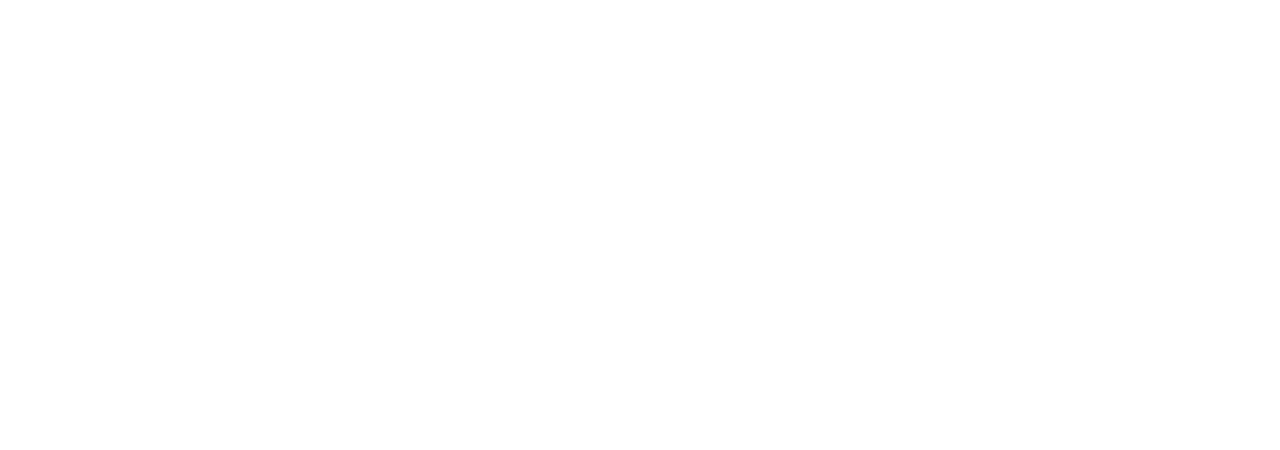
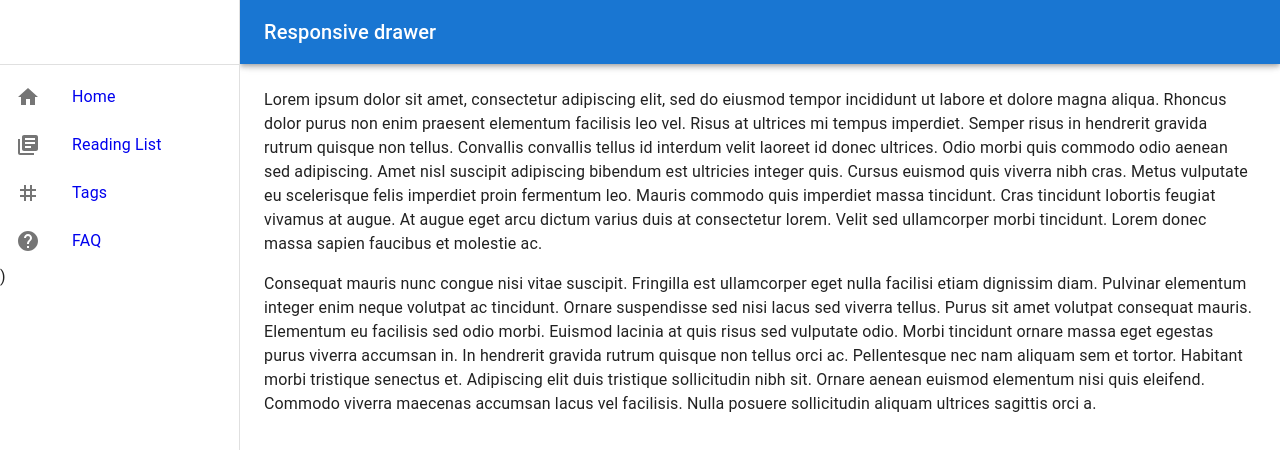
Before and after one commit to Zee-Iq/Wordpress, a React (Create React App) app in the folder wordpress/: page /sidebar in a window 1280 px wide. Shown: the top 450 px of the page. Built offline with nearby package versions, Linux system fonts and the light colour scheme.

Commit message:
Added Sidebar to Routes.jsx

```diff
--- a/wordpress/src/Routes.jsx
+++ b/wordpress/src/Routes.jsx
@@ -3,6 +3,8 @@
 import { Layout } from "./components/Layout/Layout";
 import Login from "./components/login/Login";
 import Register from "./components/RegisterForm/Register";
+import Sidebar from "../src/components/Sidebar";
+import FAQ from "../src/components/FAQ";
 
 export const Routes = () => {
   return <Switch>
@@ -10,6 +12,8 @@
     <Route path='/' exact component={Layout} />
     <Route path='/login' exact component={Login} />
     <Route path='/register' exact component={Register} />
+    <Route path='/sidebar' exact component={Sidebar} />
+    <Route path='/faq' exact component={FAQ} />
 
 
   </Switch>;
--- /dev/null
+++ b/wordpress/src/components/Sidebar.jsx
@@ -0,0 +1,189 @@
+import * as React from "react";
+import PropTypes from "prop-types";
+import AppBar from "@mui/material/AppBar";
+import Box from "@mui/material/Box";
+import CssBaseline from "@mui/material/CssBaseline";
+import Divider from "@mui/material/Divider";
+import Drawer from "@mui/material/Drawer";
+import IconButton from "@mui/material/IconButton";
+import List from "@mui/material/List";
+import ListItem from "@mui/material/ListItem";
+import ListItemIcon from "@mui/material/ListItemIcon";
+import ListItemText from "@mui/material/ListItemText";
+import MenuIcon from "@mui/icons-material/Menu";
+import Toolbar from "@mui/material/Toolbar";
+import Typography from "@mui/material/Typography";
+import HomeIcon from "@mui/icons-material/Home";
+import TagIcon from "@mui/icons-material/Tag";
+import LibraryBooksIcon from "@mui/icons-material/LibraryBooks";
+import HelpIcon from "@mui/icons-material/Help";
+import { Link } from "react-router-dom";
+import { Stack } from "@mui/material";
+
+const drawerWidth = 240;
+
+function ResponsiveDrawer(props) {
+  const { window } = props;
+  const [mobileOpen, setMobileOpen] = React.useState(false);
+
+  const handleDrawerToggle = () => {
+    setMobileOpen(!mobileOpen);
+  };
+
+  const drawer = (
+    <div>
+      <Toolbar />
+      <Divider />
+      <Box sx={{ width: "100%", maxWidth: "360" }}>
+        <List component={Stack} direction={"column"}>
+
+            <ListItem key="Home" component={Link} to="/">
+              <ListItemIcon>
+                {" "}
+                <HomeIcon />{" "}
+              </ListItemIcon>
+              <ListItemText primary="Home" />
+            </ListItem>
+            <ListItem key="Reading List" component={Link} to="/ReadingList">
+              <ListItemIcon>
+                <LibraryBooksIcon />
+              </ListItemIcon>
+              <ListItemText primary="Reading List" />
+            </ListItem>
+            <ListItem key="Tags" component={Link} to="/Tags">
+              <ListItemIcon>
+                <TagIcon />
+              </ListItemIcon>
+              <ListItemText primary="Tags" />
+            </ListItem>
+            <ListItem key="FAQ" component={Link} to="/FAQ">
+              <ListItemIcon>
+                <HelpIcon />
+              </ListItemIcon>
+              <ListItemText primary="FAQ" />
+            </ListItem>
+
+          )
+        </List>
+      </Box>
+    </div>
+  );
+
+  const container =
+    window !== undefined ? () => window().document.body : undefined;
+
+  return (
+    <Box sx={{ display: "flex" }}>
+      <CssBaseline />
+      <AppBar
+        position="fixed"
+        sx={{
+          width: { sm: `calc(100% - ${drawerWidth}px)` },
+          ml: { sm: `${drawerWidth}px` },
+        }}
+      >
+        <Toolbar>
+          <IconButton
+            color="inherit"
+            aria-label="open drawer"
+            edge="start"
+            onClick={handleDrawerToggle}
+            sx={{ mr: 2, display: { sm: "none" } }}
+          >
+            <MenuIcon />
+          </IconButton>
+          <Typography variant="h6" noWrap component="div">
+            Responsive drawer
+          </Typography>
+        </Toolbar>
+      </AppBar>
+      <Box
+        component="nav"
+        sx={{ width: { sm: drawerWidth }, flexShrink: { sm: 0 } }}
+        aria-label="mailbox folders"
+      >
+        {/* The implementation can be swapped with js to avoid SEO duplication of links. */}
+        <Drawer
+          container={container}
+          variant="temporary"
+          open={mobileOpen}
+          onClose={handleDrawerToggle}
+          ModalProps={{
+            keepMounted: true, // Better open performance on mobile.
+          }}
+          sx={{
+            display: { xs: "block", sm: "none" },
+            "& .MuiDrawer-paper": {
+              boxSizing: "border-box",
+              width: drawerWidth,
+            },
+          }}
+        >
+          {drawer}
+        </Drawer>
+        <Drawer
+          variant="permanent"
+          sx={{
+            display: { xs: "none", sm: "block" },
+            "& .MuiDrawer-paper": {
+              boxSizing: "border-box",
+              width: drawerWidth,
+            },
+          }}
+          open
+        >
+          {drawer}
+        </Drawer>
+      </Box>
+      <Box
+        component="main"
+        sx={{
+          flexGrow: 1,
+          p: 3,
+          width: { sm: `calc(100% - ${drawerWidth}px)` },
+        }}
+      >
+        <Toolbar />
+        <Typography paragraph>
+          Lorem ipsum dolor sit amet, consectetur adipiscing elit, sed do
+          eiusmod tempor incididunt ut labore et dolore magna aliqua. Rhoncus
+          dolor purus non enim praesent elementum facilisis leo vel. Risus at
+          ultrices mi tempus imperdiet. Semper risus in hendrerit gravida rutrum
+          quisque non tellus. Convallis convallis tellus id interdum velit
+          laoreet id donec ultrices. Odio morbi quis commodo odio aenean sed
+          adipiscing. Amet nisl suscipit adipiscing bibendum est ultricies
+          integer quis. Cursus euismod quis viverra nibh cras. Metus vulputate
+          eu scelerisque felis imperdiet proin fermentum leo. Mauris commodo
+          quis imperdiet massa tincidunt. Cras tincidunt lobortis feugiat
+          vivamus at augue. At augue eget arcu dictum varius duis at consectetur
+          lorem. Velit sed ullamcorper morbi tincidunt. Lorem donec massa sapien
+          faucibus et molestie ac.
+        </Typography>
+        <Typography paragraph>
+          Consequat mauris nunc congue nisi vitae suscipit. Fringilla est
+          ullamcorper eget nulla facilisi etiam dignissim diam. Pulvinar
+          elementum integer enim neque volutpat ac tincidunt. Ornare suspendisse
+          sed nisi lacus sed viverra tellus. Purus sit amet volutpat consequat
+          mauris. Elementum eu facilisis sed odio morbi. Euismod lacinia at quis
+          risus sed vulputate odio. Morbi tincidunt ornare massa eget egestas
+          purus viverra accumsan in. In hendrerit gravida rutrum quisque non
+          tellus orci ac. Pellentesque nec nam aliquam sem et tortor. Habitant
+          morbi tristique senectus et. Adipiscing elit duis tristique
+          sollicitudin nibh sit. Ornare aenean euismod elementum nisi quis
+          eleifend. Commodo viverra maecenas accumsan lacus vel facilisis. Nulla
+          posuere sollicitudin aliquam ultrices sagittis orci a.
+        </Typography>
+      </Box>
+    </Box>
+  );
+}
+
+ResponsiveDrawer.propTypes = {
+  /**
+   * Injected by the documentation to work in an iframe.
+   * You won't need it on your project.
+   */
+  window: PropTypes.func,
+};
+
+export default ResponsiveDrawer;
```
